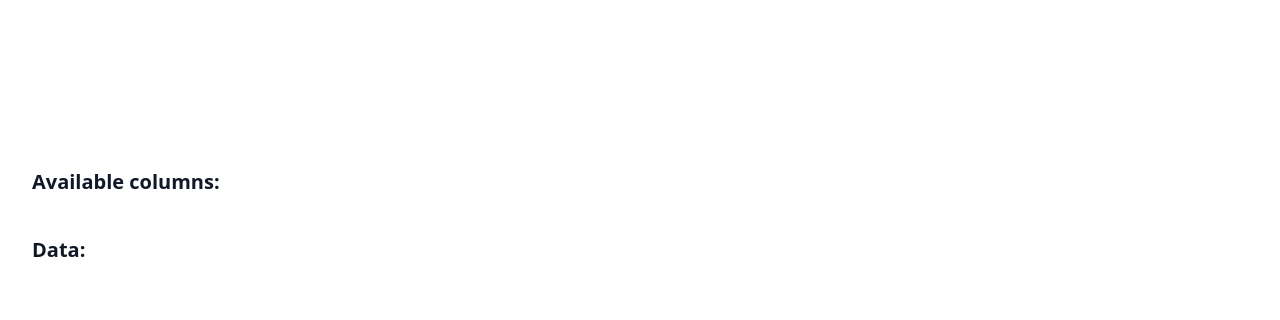
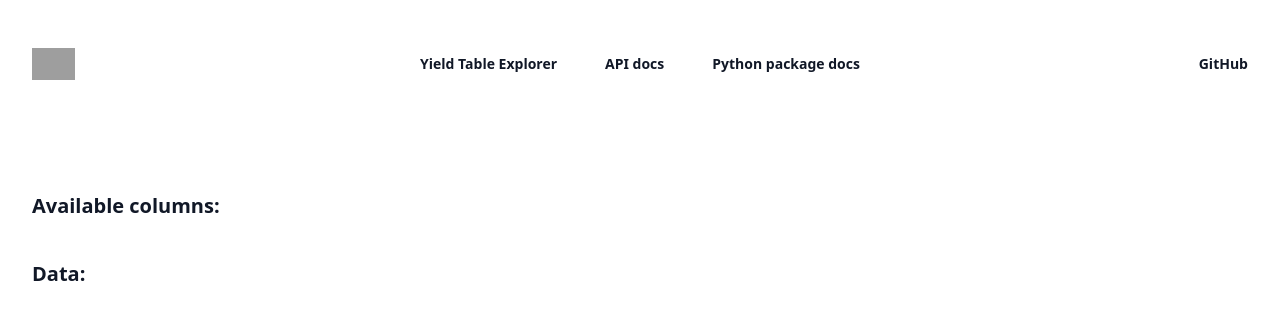
Before and after one commit to treely/openyieldtables, a FastAPI app: page /v1/yield-tables/1 in a window 1280 px wide. Shown: the top 320 px of the page. Run offline with FastAPI, Linux system fonts and the light colour scheme; parts of the project's set-up code (start-up, migrations or seed data) failed here and were passed over; some libraries are stand-ins or nearby versions; grey boxes are pictures that could not be loaded.

Commit message:
docs: Add header to yield table explorer

```diff
--- /dev/null
+++ b/api/templates/header.html
@@ -0,0 +1,34 @@
+<header class="bg-white">
+  <nav
+    class="mx-auto flex max-w-7xl items-center justify-between p-6 px-8"
+    aria-label="Navigation"
+  >
+    <div class="flex-1">
+      <a href="/" class="-m-1.5 p-1.5">
+        <span class="sr-only">Open Yield Tables</span>
+        <img
+          class="h-8 w-auto"
+          src="https://cdn.tree.ly/assets/v4/yield-tables/logo.svg"
+          alt="Yield Tables Logo"
+        />
+      </a>
+    </div>
+    <div class="hidden md:flex gap-x-6 lg:gap-x-12">
+      <a href="/v1/yield-tables-meta/" class="text-sm font-semibold leading-6 text-gray-900"
+        >Yield Table Explorer</a
+      >
+      <a href="/docs" class="text-sm font-semibold leading-6 text-gray-900"
+        >API docs</a
+      >
+      <a href="https://openyieldtables.readthedocs.io" class="text-sm font-semibold leading-6 text-gray-900"
+        >Python package docs</a
+      >
+    </div>
+    <div class="flex flex-1 justify-end">
+      <a href="https://github.com/treely/openyieldtables" class="text-sm font-semibold leading-6 text-gray-900"
+        ><i class="ph ph-github-logo"></i> GitHub </a
+      >
+    </div>
+  </nav>
+  </div>
+</header>
--- /dev/null
+++ b/api/templates/shared-head.html
@@ -0,0 +1,7 @@
+<link
+  rel="icon"
+  type="image/x-icon"
+  href="https://cdn.tree.ly/assets/v4/yield-tables/favicon.ico"
+/>
+<script src="https://cdn.tailwindcss.com"></script>
+<script src="https://unpkg.com/@phosphor-icons/web"></script>
--- a/api/templates/yield-table.html
+++ b/api/templates/yield-table.html
@@ -3,15 +3,11 @@
   <head>
     <title>Yield Table - {{ data.title }}</title>
 
-    <link
-      rel="icon"
-      type="image/x-icon"
-      href="https://cdn.tree.ly/assets/v4/yield-tables/favicon.ico"
-    />
-    <script src="https://cdn.tailwindcss.com"></script>
+    {% include "shared-head.html" %}
   </head>
   <body>
-    <div class="bg-white py-24 sm:py-32">
+    {% include "header.html" %}
+    <div class="bg-white py-6">
       <div class="mx-auto max-w-7xl px-6 lg:px-8">
         <h1
           class="mt-2 text-3xl font-bold tracking-tight text-gray-900 sm:text-4xl"
```
Also changed, not shown: api/templates/yield-table-meta.html (+3 -7 lines), api/templates/yield-tables-meta.html (+3 -7 lines).
